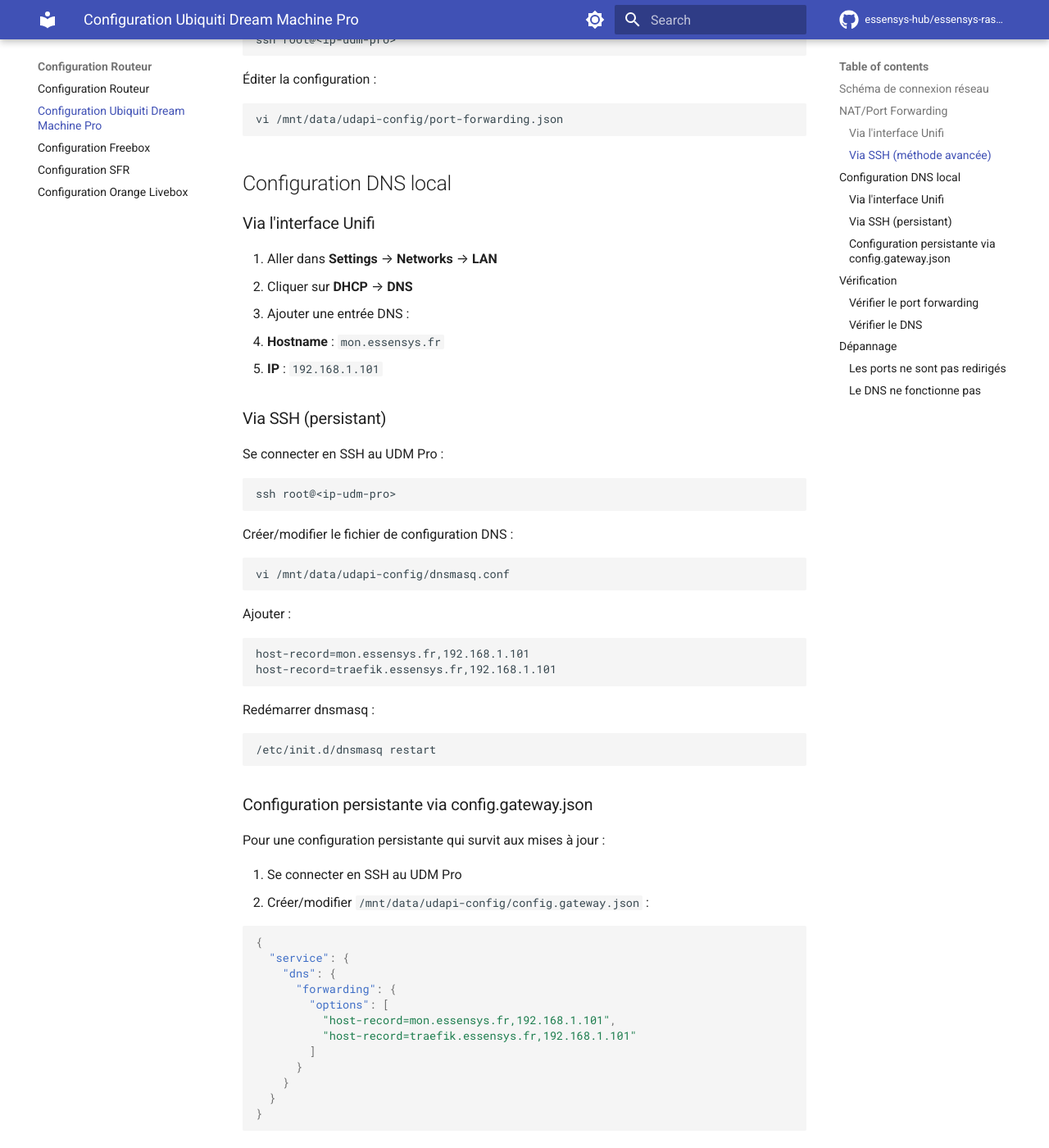
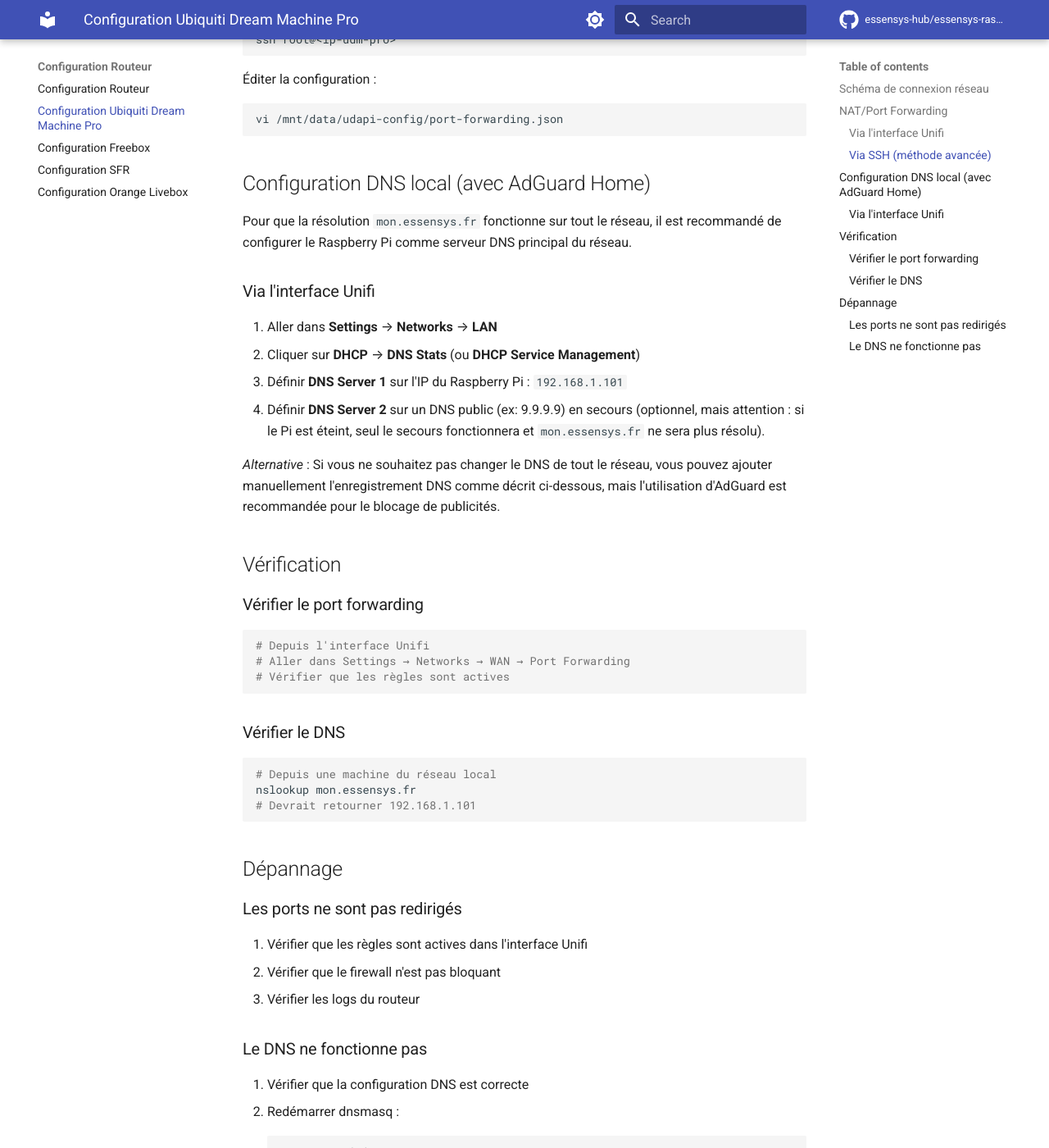
Before and after one commit to essensys-hub/essensys-raspberry-install, an MkDocs documentation site: the page built from docs/router/ubiquiti-udm-pro.md, in a window 1280 px wide and 1400 px high, scrolled down 1712 px. Shown: the whole window at 82% size. Built offline with MkDocs 1.6.1 and Material for MkDocs 9.7.7, drawn with Linux system fonts in a browser that asks for light colours; comment, search, counter and statistics services are not loaded; the version menu is left out; some of the changed text lies outside the part shown.

Commit message:
Docs: Add router DNS configuration guides for AdGuard

````diff
--- a/docs/router/ubiquiti-udm-pro.md
+++ b/docs/router/ubiquiti-udm-pro.md
@@ -76,68 +76,18 @@
 vi /mnt/data/udapi-config/port-forwarding.json
 ```
 
-## Configuration DNS local
+## Configuration DNS local (avec AdGuard Home)
+
+Pour que la résolution `mon.essensys.fr` fonctionne sur tout le réseau, il est recommandé de configurer le Raspberry Pi comme serveur DNS principal du réseau.
 
 ### Via l'interface Unifi
 
-1. Aller dans **Settings** → **Networks** → **LAN**
-2. Cliquer sur **DHCP** → **DNS**
-3. Ajouter une entrée DNS :
-   - **Hostname** : `mon.essensys.fr`
-   - **IP** : `192.168.1.101`
+1.  Aller dans **Settings** → **Networks** → **LAN**
+2.  Cliquer sur **DHCP** → **DNS Stats** (ou **DHCP Service Management**)
+3.  Définir **DNS Server 1** sur l'IP du Raspberry Pi : `192.168.1.101`
+4.  Définir **DNS Server 2** sur un DNS public (ex: 9.9.9.9) en secours (optionnel, mais attention : si le Pi est éteint, seul le secours fonctionnera et `mon.essensys.fr` ne sera plus résolu).
 
-### Via SSH (persistant)
-
-Se connecter en SSH au UDM Pro :
-
-```bash
-ssh root@<ip-udm-pro>
-```
-
-Créer/modifier le fichier de configuration DNS :
-
-```bash
-vi /mnt/data/udapi-config/dnsmasq.conf
-```
-
-Ajouter :
-```
-host-record=mon.essensys.fr,192.168.1.101
-host-record=traefik.essensys.fr,192.168.1.101
-```
-
-Redémarrer dnsmasq :
-
-```bash
-/etc/init.d/dnsmasq restart
-```
-
-### Configuration persistante via config.gateway.json
-
-Pour une configuration persistante qui survit aux mises à jour :
-
-1. Se connecter en SSH au UDM Pro
-2. Créer/modifier `/mnt/data/udapi-config/config.gateway.json` :
-
-```json
-{
-  "service": {
-    "dns": {
-      "forwarding": {
-        "options": [
-          "host-record=mon.essensys.fr,192.168.1.101",
-          "host-record=traefik.essensys.fr,192.168.1.101"
-        ]
-      }
-    }
-  }
-}
-```
-
-3. Appliquer la configuration :
-```bash
-/usr/bin/udapi-config-apply
-```
+*Alternative* : Si vous ne souhaitez pas changer le DNS de tout le réseau, vous pouvez ajouter manuellement l'enregistrement DNS comme décrit ci-dessous, mais l'utilisation d'AdGuard est recommandée pour le blocage de publicités.
 
 ## Vérification
 
````
Also changed, not shown: docs/adguard.md (+8 -2 lines), docs/router/freebox.md (+10 -1 lines), docs/router/orange-livebox.md (+13 -1 lines), docs/router/sfr.md (+11 -1 lines).
